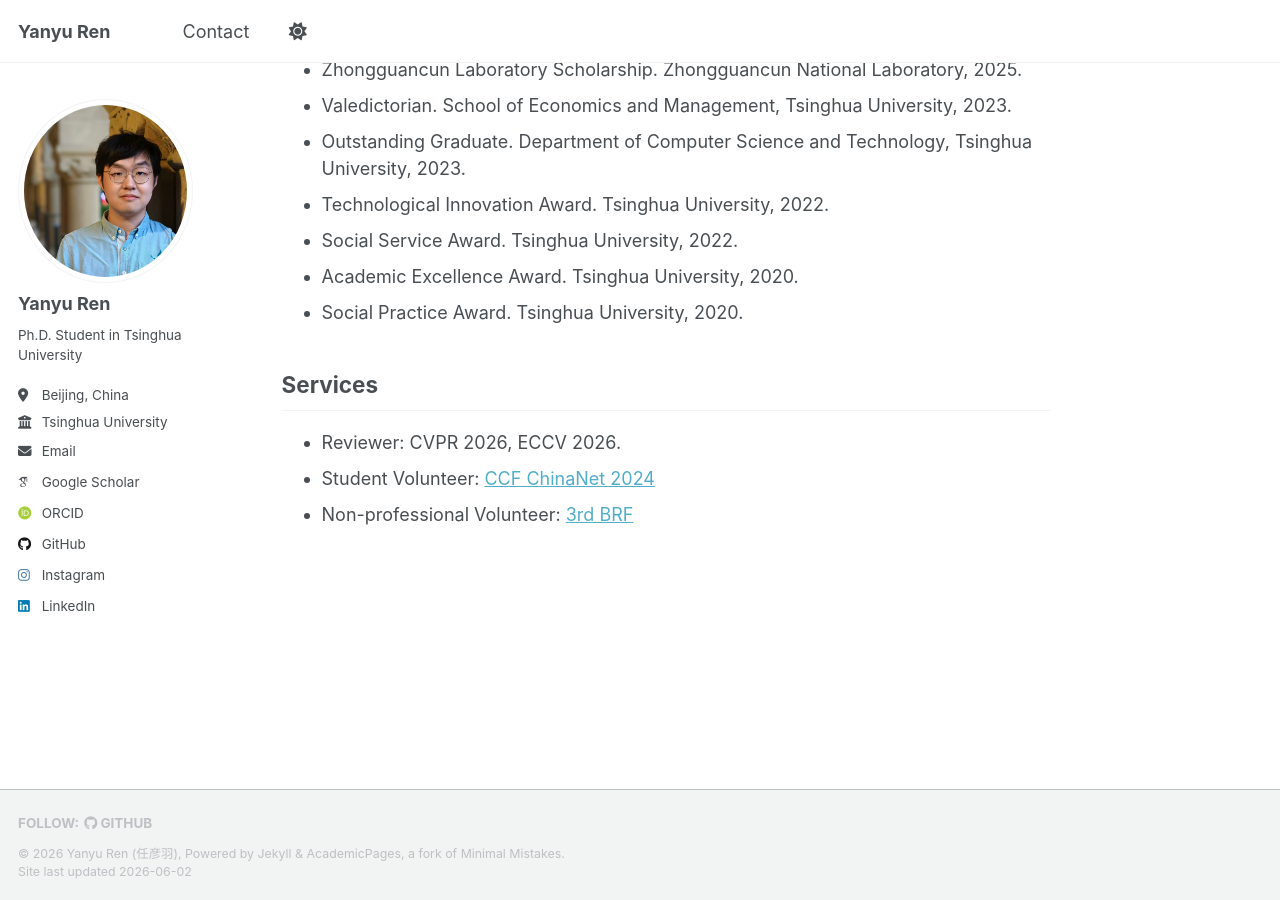
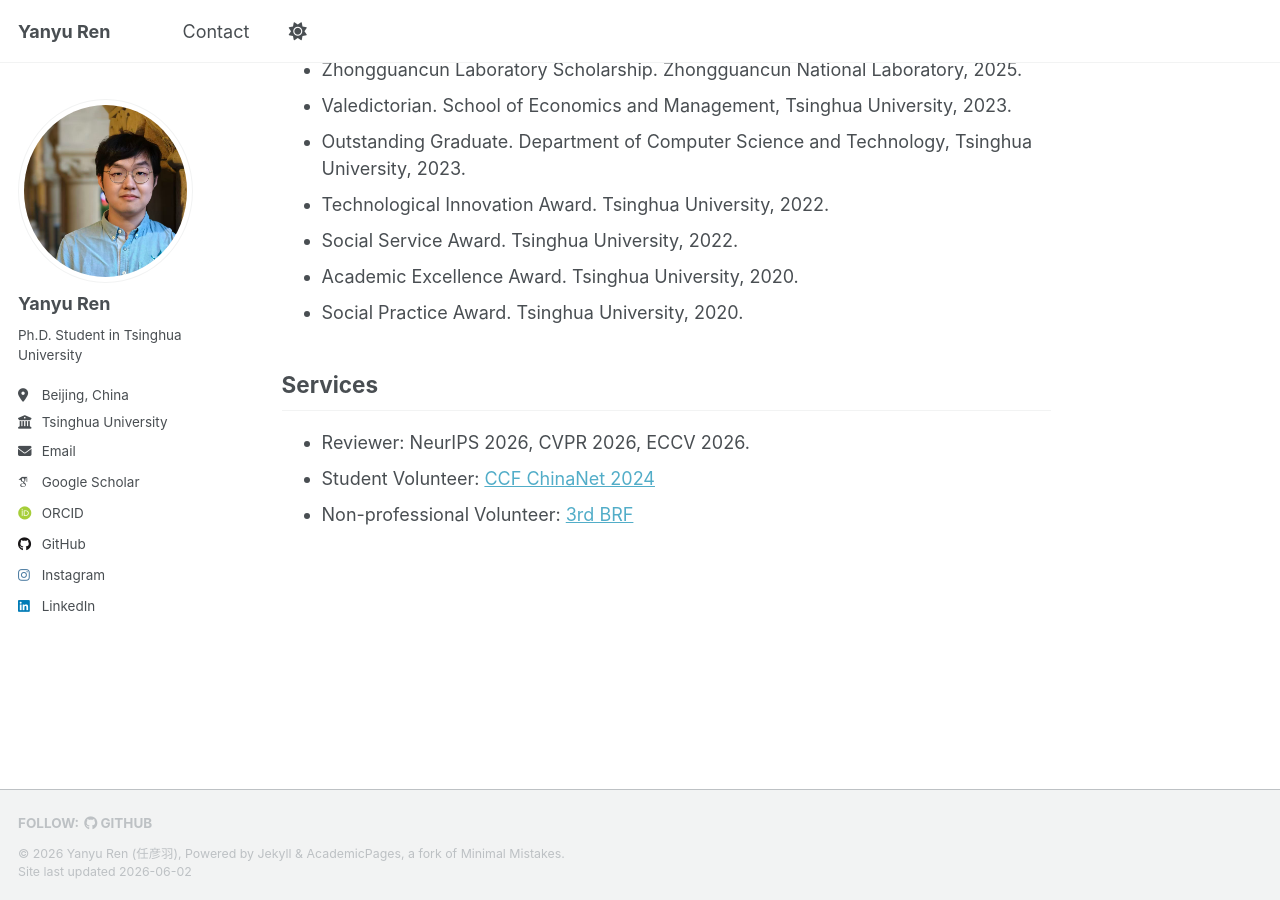
Before and after one commit to robinren03/robinren03.github.io, a Jekyll site: the page built from _pages/about.md, in a window 1280 px wide and 900 px high, scrolled down 2544 px. Built offline with Jekyll 4.4.1, drawn with Linux system fonts in a browser that asks for light colours; some web fonts are replaced; a script that is not in the unit is left out.

Commit message:
Update reviewer list for conferences

```diff
--- a/_pages/about.md
+++ b/_pages/about.md
@@ -85,6 +85,6 @@ Awards
 
 Services
 -----
-- Reviewer: CVPR 2026, ECCV 2026.
+- Reviewer: NeurIPS 2026, CVPR 2026, ECCV 2026.
 - Student Volunteer: [CCF ChinaNet 2024](https://ccf.org.cn/chinanet2024)
 - Non-professional Volunteer: [3rd BRF](https://eng.yidaiyilu.gov.cn/z/230926/index.shtml)
```
